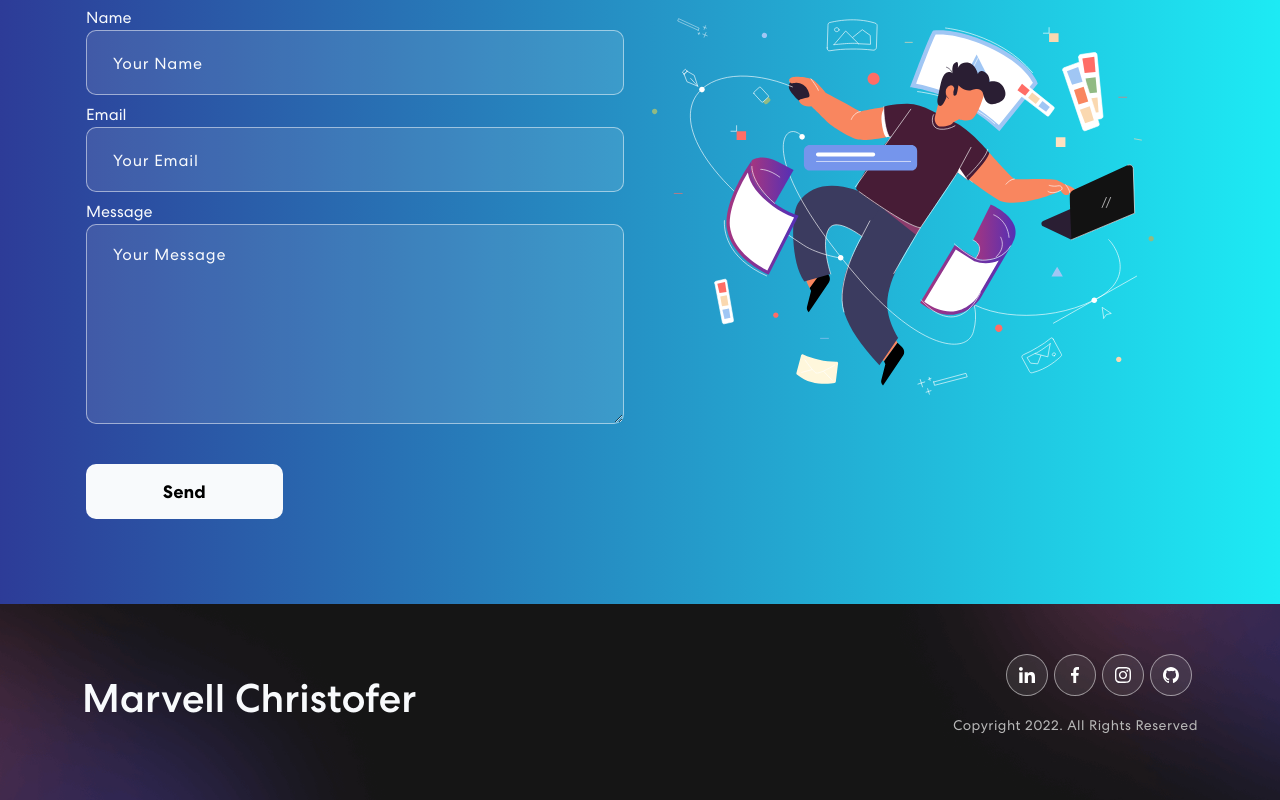
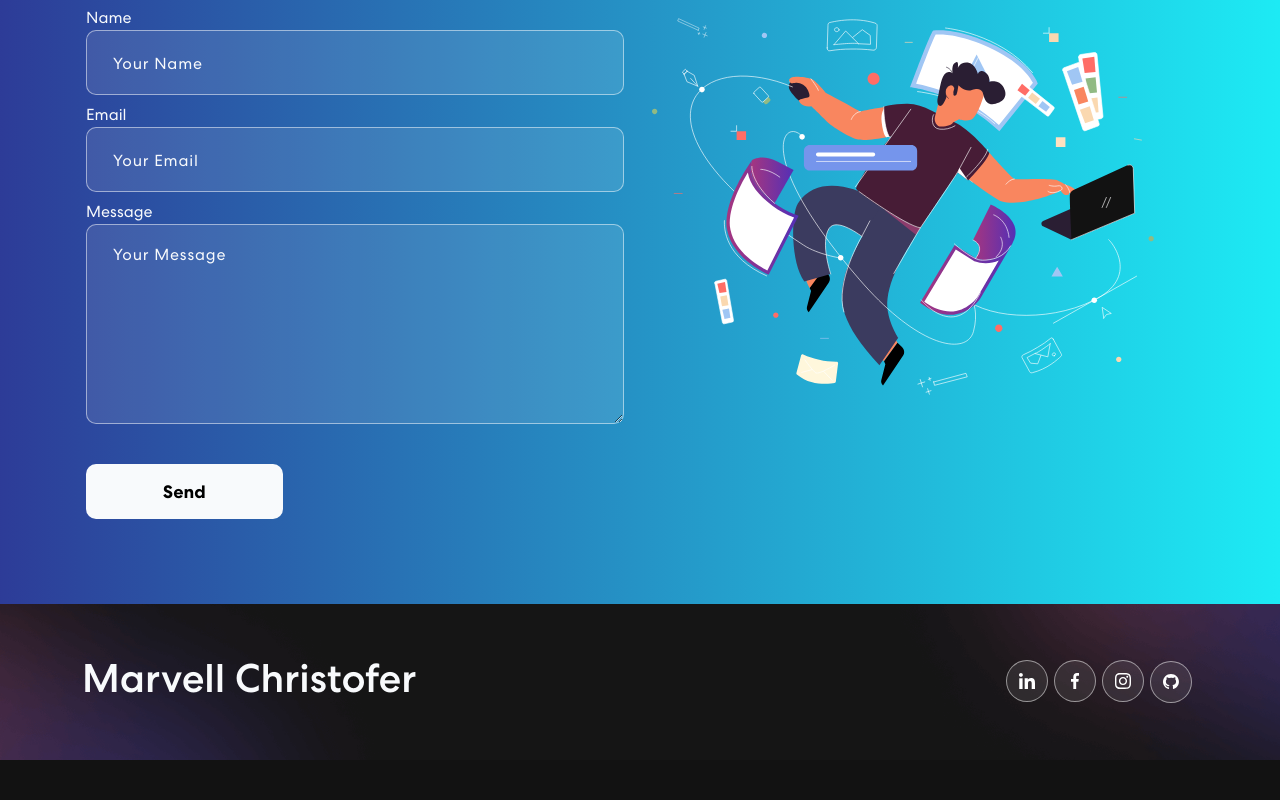
Before and after one commit to MarpisGG/MarpisGG.github.io, a React (Create React App) app: page / in a window 1280 px wide. Shown: the part 2241-3041 px from the top of the page. After the commit the page ends 3001 px from the top, so only its background shows below. Built offline with nearby package versions, Linux system fonts and the light colour scheme.

Commit message:
tambah project

```diff
--- a/src/components/Footer.js
+++ b/src/components/Footer.js
@@ -20,7 +20,6 @@ export const Footer = () => {
                 <a href="https://www.instagram.com/marvell_christo"><img src={navIcon3} alt="" /></a>
                 <a href="https://www.github.com/marpisGG"><img src={navIcon4} alt="" /></a>
             </div>
-            <p>Copyright 2022. All Rights Reserved</p>
           </Col>
         </Row>
       </Container>
```
